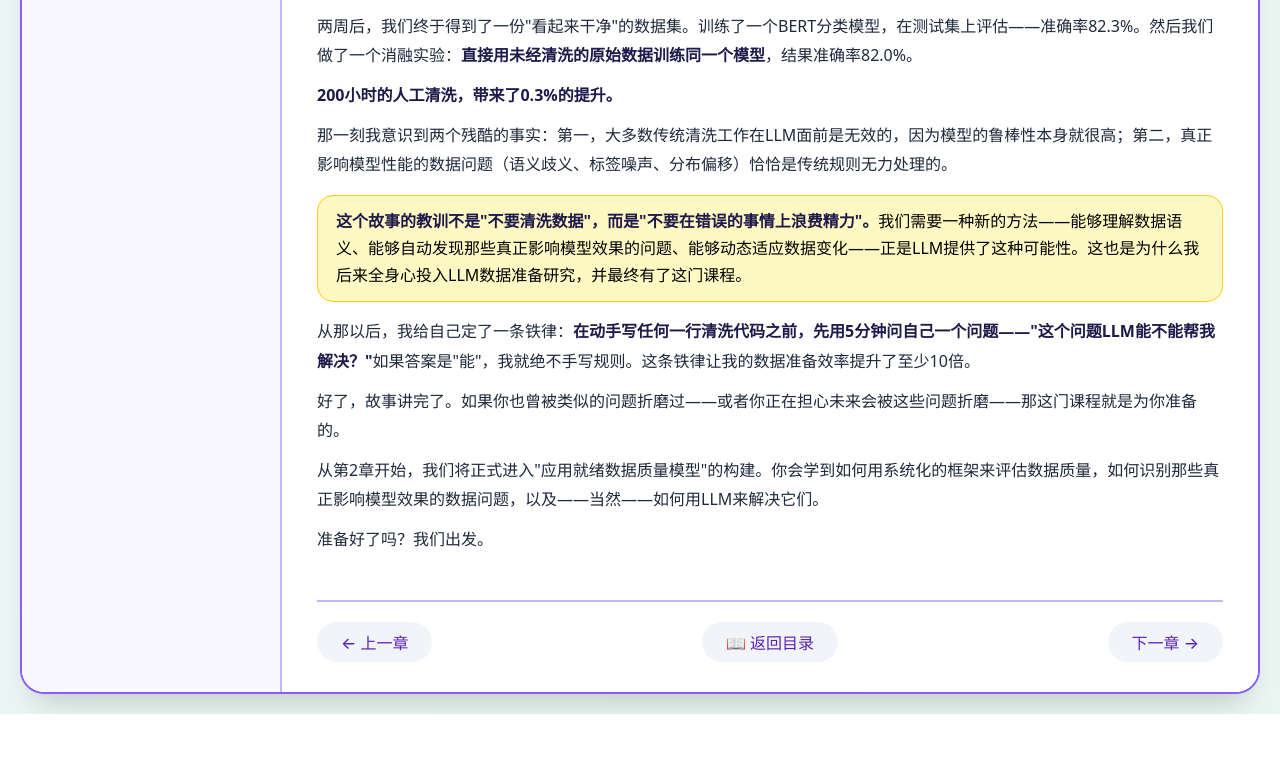
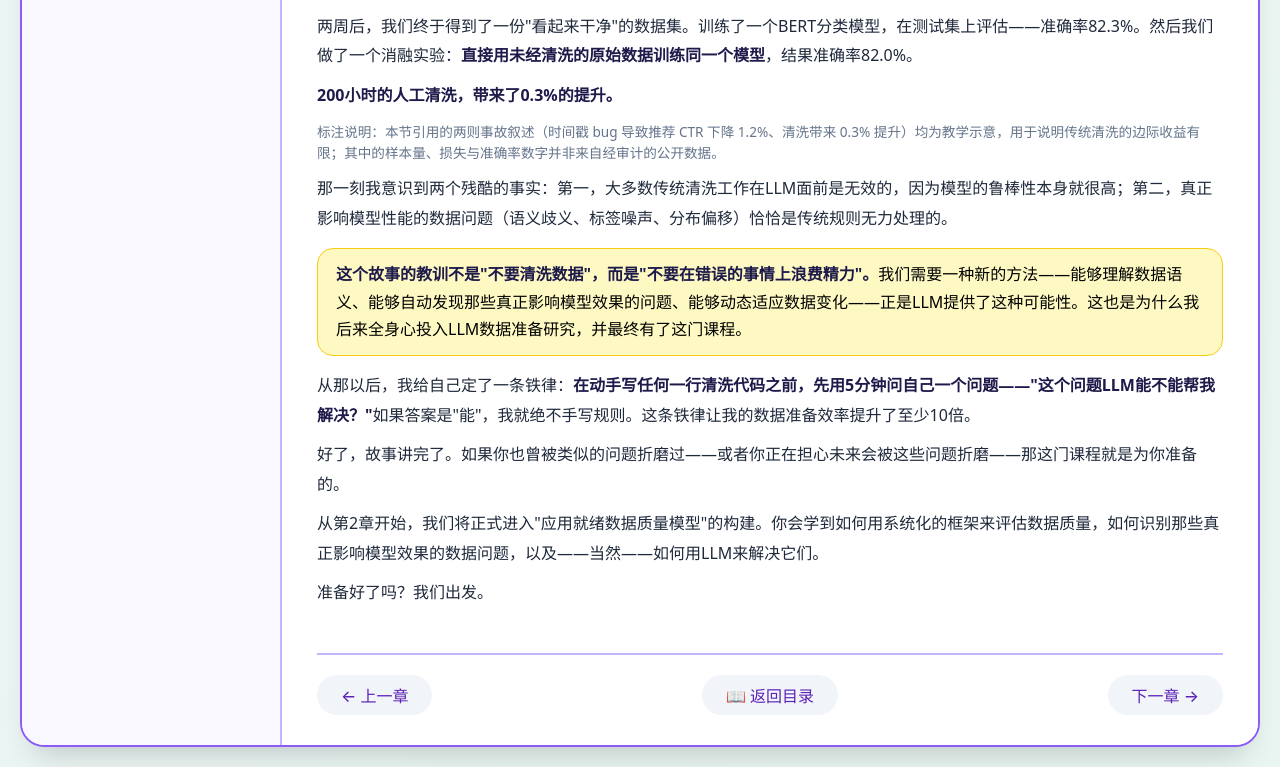
Before and after one commit to 1998x-stack/application-ready-data-preparation-tutorial, a plain HTML site: page 01.html in a window 1280 px wide. Shown: the part 5499-6266 px from the top of the page. Before the commit the page ends 6213 px from the top, so only its background shows below. Drawn offline with Linux system fonts and the light colour scheme.

Commit message:
docs(ch01): 事故叙述数字补充教学示意标注

```diff
--- a/01.html
+++ b/01.html
@@ -546,6 +546,8 @@ pre { max-width: 100%; }
 
         <p><strong>200小时的人工清洗，带来了0.3%的提升。</strong></p>
 
+        <p style="font-size:0.85rem;color:#64748b;line-height:1.6;">标注说明：本节引用的两则事故叙述（时间戳 bug 导致推荐 CTR 下降 1.2%、清洗带来 0.3% 提升）均为教学示意，用于说明传统清洗的边际收益有限；其中的样本量、损失与准确率数字并非来自经审计的公开数据。</p>
+
         <p>那一刻我意识到两个残酷的事实：第一，大多数传统清洗工作在LLM面前是无效的，因为模型的鲁棒性本身就很高；第二，真正影响模型性能的数据问题（语义歧义、标签噪声、分布偏移）恰恰是传统规则无力处理的。</p>
 
         <div class="highlight">
```
